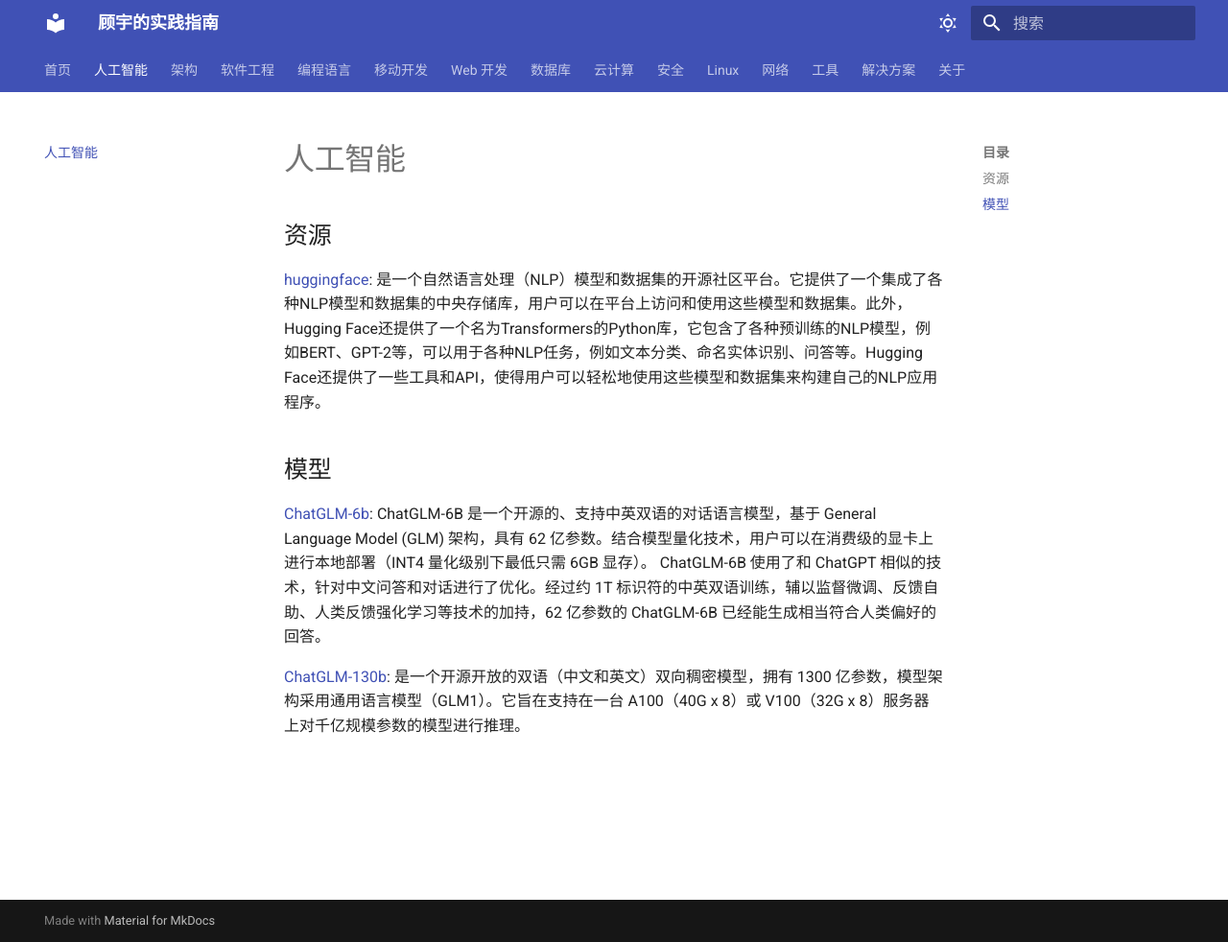
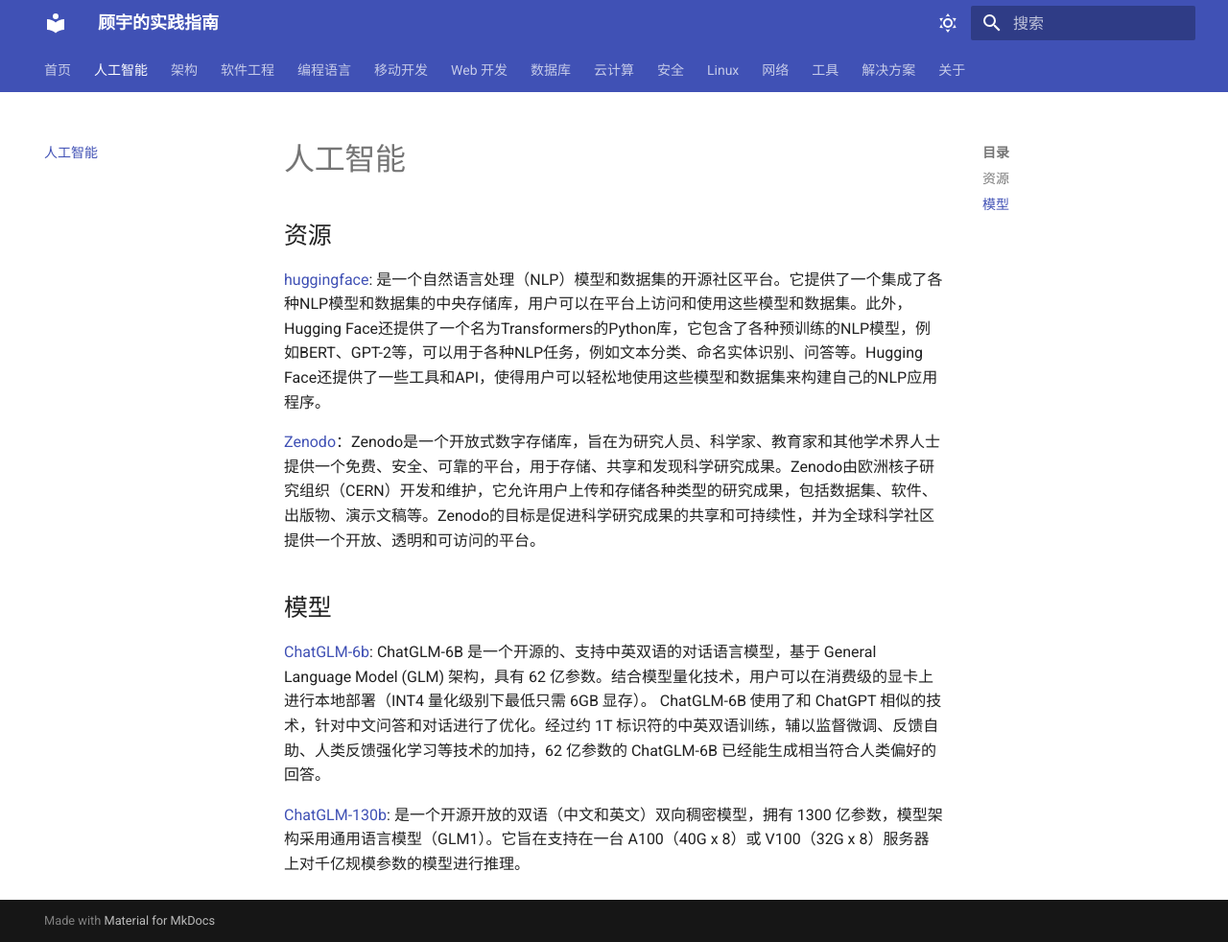
Before and after one commit to wizardbyron/guides, an MkDocs documentation site: the page built from docs/ai/index.md, in a window 1280 px wide and 982 px high. Shown: the whole window at 96% size. Built offline with MkDocs 1.6.1 and Material for MkDocs 9.7.7, drawn with Linux system fonts in a browser that asks for light colours.

Commit message:
Add zenodo

```diff
--- a/docs/ai/index.md
+++ b/docs/ai/index.md
@@ -4,6 +4,8 @@
 
 [huggingface](https://huggingface.co/): 是一个自然语言处理（NLP）模型和数据集的开源社区平台。它提供了一个集成了各种NLP模型和数据集的中央存储库，用户可以在平台上访问和使用这些模型和数据集。此外，Hugging Face还提供了一个名为Transformers的Python库，它包含了各种预训练的NLP模型，例如BERT、GPT-2等，可以用于各种NLP任务，例如文本分类、命名实体识别、问答等。Hugging Face还提供了一些工具和API，使得用户可以轻松地使用这些模型和数据集来构建自己的NLP应用程序。
 
+[Zenodo](https://zenodo.org/)：Zenodo是一个开放式数字存储库，旨在为研究人员、科学家、教育家和其他学术界人士提供一个免费、安全、可靠的平台，用于存储、共享和发现科学研究成果。Zenodo由欧洲核子研究组织（CERN）开发和维护，它允许用户上传和存储各种类型的研究成果，包括数据集、软件、出版物、演示文稿等。Zenodo的目标是促进科学研究成果的共享和可持续性，并为全球科学社区提供一个开放、透明和可访问的平台。
+
 ## 模型
 
 [ChatGLM-6b](https://github.com/THUDM/ChatGLM-6B): ChatGLM-6B 是一个开源的、支持中英双语的对话语言模型，基于 General Language Model (GLM) 架构，具有 62 亿参数。结合模型量化技术，用户可以在消费级的显卡上进行本地部署（INT4 量化级别下最低只需 6GB 显存）。 ChatGLM-6B 使用了和 ChatGPT 相似的技术，针对中文问答和对话进行了优化。经过约 1T 标识符的中英双语训练，辅以监督微调、反馈自助、人类反馈强化学习等技术的加持，62 亿参数的 ChatGLM-6B 已经能生成相当符合人类偏好的回答。
```
